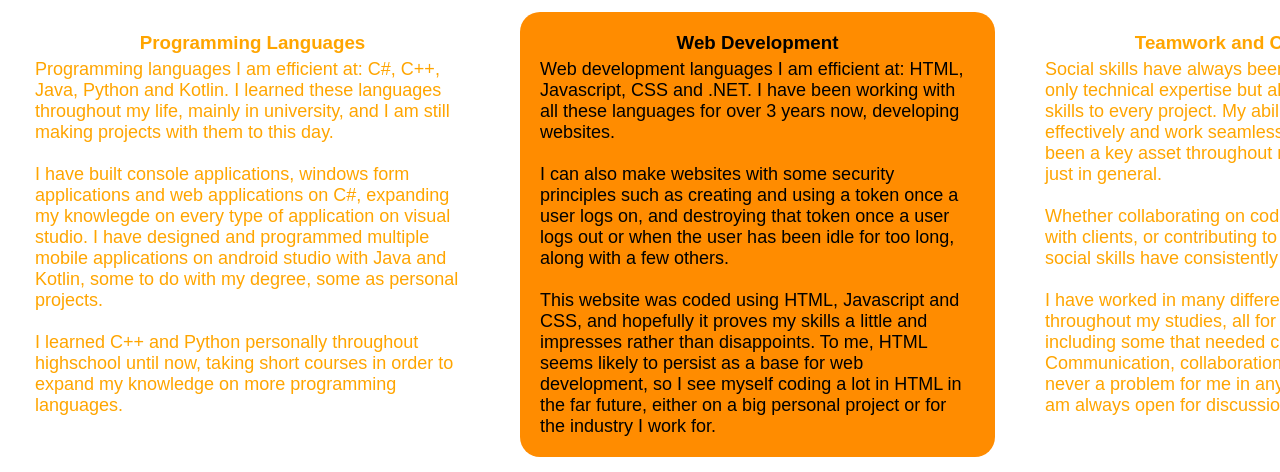
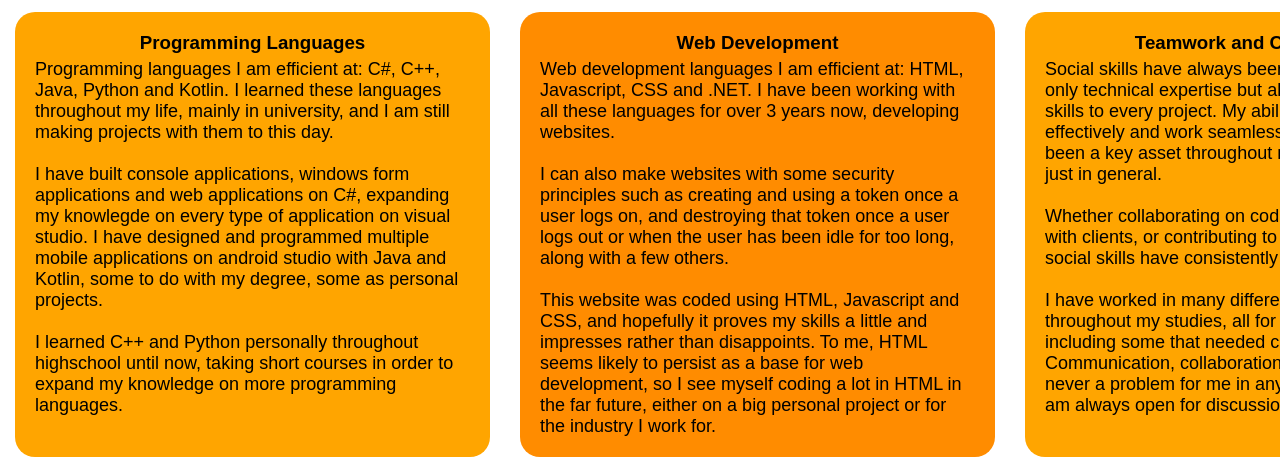
Before and after one commit to EwanJames69/Portfolio, a plain HTML site: page services.html in a window 1280 px wide. Shown: the part 328-800 px from the top of the page. Drawn offline with Linux system fonts and the light colour scheme.

Commit message:
This should be the final to the services page with regards to the colours

```diff
--- a/style.css
+++ b/style.css
@@ -202,7 +202,7 @@ span{
     margin-left: 15px;
     margin-right: 15px;
     margin-bottom: 35px;
-    color: orange;
+    background: orange;
     border-radius: 20px;
     padding: 20px;
     min-height: 300px;
```
